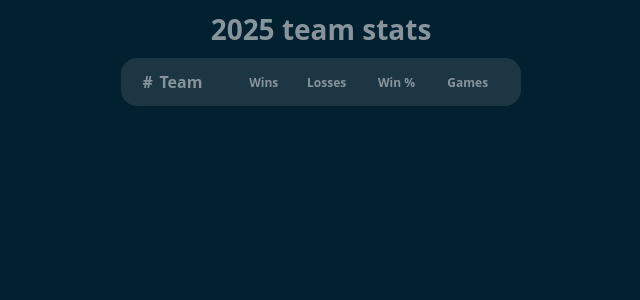
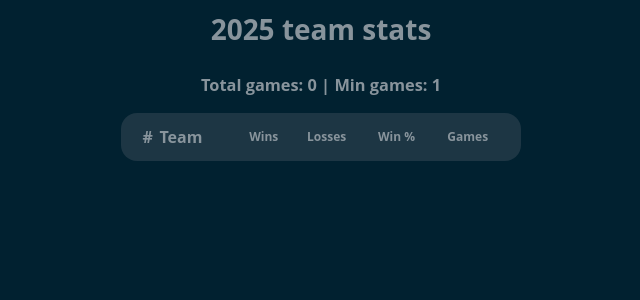
Before and after one commit to meidav/stats, a Flask app: page /top_teams/ in a window 1280 px wide. Shown: the part 149-449 px from the top of the page, without its empty margins (319-959 px from the left). Run offline with Flask 3, Linux system fonts and the light colour scheme; data that the repository does not hold is empty.

Commit message:
improvements
- sorting better in top teams
- added rare stats back into add_game
- better ui and headers for infrequent players

```diff
--- a/stat_functions.py
+++ b/stat_functions.py
@@ -128,9 +128,22 @@ def team_stats_per_year(year, minimum_games, games):
 				no_wins.append(x)
 			else:
 				stats.append(x)
-	stats.sort(key=lambda x: x['win_percentage'], reverse=True)
+
+	# original sort line
+	#stats.sort(key=lambda x: x['win_percentage'], reverse=True)
+
+	# Sort by win percentage (descending), then by wins (descending), then by losses (ascending)
+    #stats.sort(key=lambda x: (x['win_percentage'], x['wins'], -x['losses']), reverse=True)
+
+	# attempting to address sorting issues for undefeated and winless teams
+	#stats.sort(key=lambda x: (x.get('win_percentage', 0), x.get('wins', 0), -x.get('losses', 0)), reverse=True)
+
+	# this should work but it still doesnt, but at least it's right at the top
+	stats.sort(key=lambda x: (-x.get('win_percentage', 0), -x.get('wins', 0), x.get('total_games', 0)))
+
 	for stat in no_wins:
 		stats.append(stat)
+
 	return stats
 
 def teams(games):
--- a/stats.py
+++ b/stats.py
@@ -106,29 +106,33 @@ def top_teams():
     all_years = grab_all_years()
     games = year_games(str(date.today().year))
     year = str(date.today().year)
+    tot_games = len(games)
+    min_delta = 50
     if games:
-        if len(games) < 70:
+        if tot_games < min_delta:
             minimum_games = 1
         else:
-            minimum_games = len(games) // 70
+            minimum_games = tot_games // min_delta
     else:
         minimum_games = 1
     stats = team_stats_per_year(year, minimum_games, games)
-    return render_template('top_teams.html', all_years=all_years, stats=stats, minimum_games=minimum_games, year=year)
+    return render_template('top_teams.html', all_years=all_years, stats=stats, minimum_games=minimum_games, year=year, tot_games=tot_games)
 
 @app.route('/top_teams/<year>/')
 def top_teams_by_year(year):
     games = year_games(year)
+    tot_games = len(games)
+    min_delta = 50
     if games:
-        if len(games) < 70:
+        if tot_games < min_delta:
             minimum_games = 1
         else:
-            minimum_games = len(games) // 70
+            minimum_games = tot_games // min_delta
     else:
         minimum_games = 1
     all_years = grab_all_years()
     stats = team_stats_per_year(year, minimum_games, games)
-    return render_template('top_teams.html', all_years=all_years, stats=stats, minimum_games=minimum_games, year=year)
+    return render_template('top_teams.html', all_years=all_years, stats=stats, minimum_games=minimum_games, year=year, tot_games=tot_games)
 
 @app.route('/player/<year>/<name>')
 def player_stats(year, name):
@@ -171,7 +175,9 @@ def add_game():
     all_games = year_games('All years')
     today_games = todays_games()
 
-    minimum_games = 1 if not games_current_year else max(1, len(games_current_year) // 30)
+    tot_games = len(games_current_year)
+    minimum_games = 1 if not games_current_year else max(1, tot_games // get_min_delta())
+    #minimum_games = 2
 
     stats = stats_per_year(current_year, minimum_games)
     rare_stats = rare_stats_per_year(current_year, minimum_games)
@@ -193,7 +199,7 @@ def add_game():
             if not all([winner1, winner2, loser1, loser2, winner_score, loser_score]):
                 flash('All fields are required!', 'danger')
                 return render_template('add_game.html', todays_stats=t_stats, games=today_games, players=players,
-                    w_scores=w_scores, l_scores=l_scores, year=current_year, stats=stats, rare_stats=rare_stats,
+                    w_scores=w_scores, l_scores=l_scores, year=current_year, stats=stats, rare_stats=rare_stats, tot_games=tot_games,
                     minimum_games=minimum_games, winner1='', winner2='', loser1='', loser2='', winner_score='', loser_score='')
 
             # Validate numeric scores
@@ -203,21 +209,21 @@ def add_game():
             except ValueError:
                 flash('Scores must be numeric!', 'danger')
                 return render_template('add_game.html', todays_stats=t_stats, games=today_games, players=players,
-                    w_scores=w_scores, l_scores=l_scores, year=current_year, stats=stats, rare_stats=rare_stats,
+                    w_scores=w_scores, l_scores=l_scores, year=current_year, stats=stats, rare_stats=rare_stats, tot_games=tot_games,
                     minimum_games=minimum_games, winner1=winner1, winner2=winner2, loser1=loser1, loser2=loser2, winner_score='', loser_score='')
 
             # Validate score logic
             if winner_score <= loser_score:
                 flash('Winner score must be greater than loser score!', 'danger')
                 return render_template('add_game.html', todays_stats=t_stats, games=today_games, players=players,
-                    w_scores=w_scores, l_scores=l_scores, year=current_year, stats=stats, rare_stats=rare_stats,
+                    w_scores=w_scores, l_scores=l_scores, year=current_year, stats=stats, rare_stats=rare_stats, tot_games=tot_games,
                     minimum_games=minimum_games, winner1=winner1, winner2=winner2, loser1=loser1, loser2=loser2, winner_score=winner_score, loser_score=loser_score)
 
             # Validate uniqueness of players
             if len(set([winner1, winner2, loser1, loser2])) < 4:
                 flash('Players must be unique!', 'danger')
                 return render_template('add_game.html', todays_stats=t_stats, games=today_games, players=players,
-                    w_scores=w_scores, l_scores=l_scores, year=current_year, stats=stats, rare_stats=rare_stats,
+                    w_scores=w_scores, l_scores=l_scores, year=current_year, stats=stats, rare_stats=rare_stats, tot_games=tot_games,
                     minimum_games=minimum_games, winner1=winner1, winner2=winner2, loser1=loser1, loser2=loser2, winner_score=winner_score, loser_score=loser_score)
 
             # Save the game stats only if validation passed
@@ -234,7 +240,7 @@ def add_game():
             flash(f'Error saving game stats: {str(e)}', 'danger')
 
     return render_template('add_game.html', todays_stats=t_stats, games=today_games, players=players,
-        w_scores=w_scores, l_scores=l_scores, year=current_year, stats=stats, rare_stats=rare_stats,
+        w_scores=w_scores, l_scores=l_scores, year=current_year, stats=stats, rare_stats=rare_stats, tot_games=tot_games,
         minimum_games=minimum_games)
 
 
--- a/templates/stats.html
+++ b/templates/stats.html
@@ -102,8 +102,10 @@
     </table>
 
     {% if rare_stats %}
+    <p> </p>
     <table>
-        <h3>Less than {{ minimum_games }} games | total games: {{ tot_games }}</h3>
+        <h1>Infrequent players</h1>
+        <h3>Total games: {{tot_games}} | Min games: {{minimum_games}}</h3>
         <thead>
             <tr>
                 <th class="rank" scope="col" colspan="1">#</th>
--- a/templates/top_teams.html
+++ b/templates/top_teams.html
@@ -14,6 +14,7 @@
     </div>
 </nav>
 <h1>{% block title %} {{ year }} team stats {% endblock %}</h1>
+<h3>Total games: {{tot_games}} | Min games: {{minimum_games}}</h3>
     <table>
         <thead>
             <tr>
```
Also changed, not shown: templates/add_game.html (+30 -0 lines).
